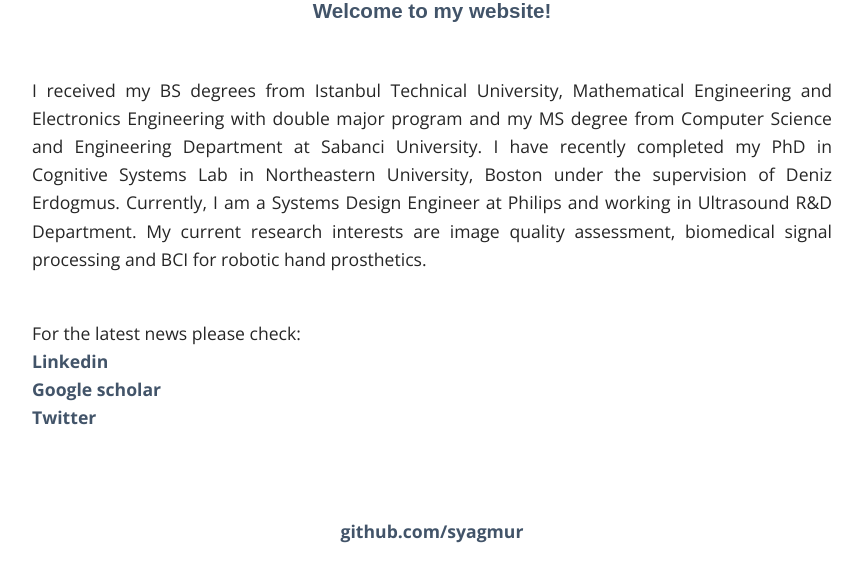
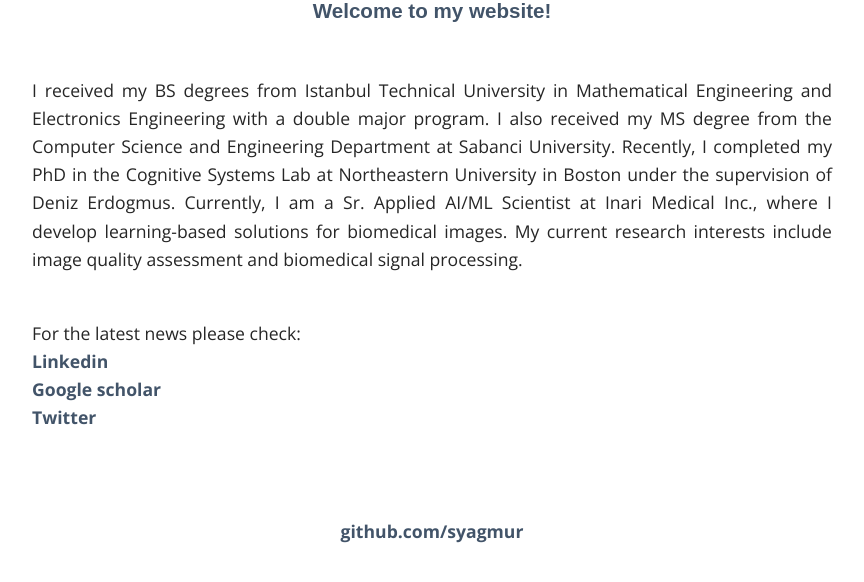
Before and after one commit to syagmur/syagmur.github.io, a Jekyll site: the page built from index.html, in a window 1280 px wide and 900 px high, scrolled down 504 px, cut to the strip 315-897 px from the top of the window. Shown: the whole strip, without its empty margins (208-1072 px from the left). Built offline with Jekyll 4.4.1, drawn with Linux system fonts in a browser that asks for light colours; nearby versions of some CDN libraries; some web fonts are replaced; library files that are not in the unit come from our copies.

Commit message:
Update index.html

```diff
--- a/index.html
+++ b/index.html
@@ -11,10 +11,11 @@ title: Sezen Yağmur Önol, PhD
     <p>
 
    <br>
-    I received my BS degrees from Istanbul Technical University, Mathematical Engineering and Electronics Engineering with double major program and my
-        MS degree from Computer Science and Engineering Department at Sabanci University. I have recently completed my PhD in Cognitive Systems Lab in
-        Northeastern University, Boston under the supervision of Deniz Erdogmus. Currently, I am a Systems Design Engineer at Philips and working in
-        Ultrasound R&D Department. My current research interests are image quality assessment, biomedical signal processing and BCI for robotic hand prosthetics.
+        I received my BS degrees from Istanbul Technical University in Mathematical Engineering and Electronics Engineering with a double major program.
+        I also received my MS degree from the Computer Science and Engineering Department at Sabanci University. Recently, I completed my PhD in the
+        Cognitive Systems Lab at Northeastern University in Boston under the supervision of Deniz Erdogmus. Currently, I am a Sr. Applied AI/ML Scientist
+        at Inari Medical Inc., where I develop learning-based solutions for biomedical images. My current research interests include image quality
+        assessment and biomedical signal processing.
     </p>
 
 <p>
```
